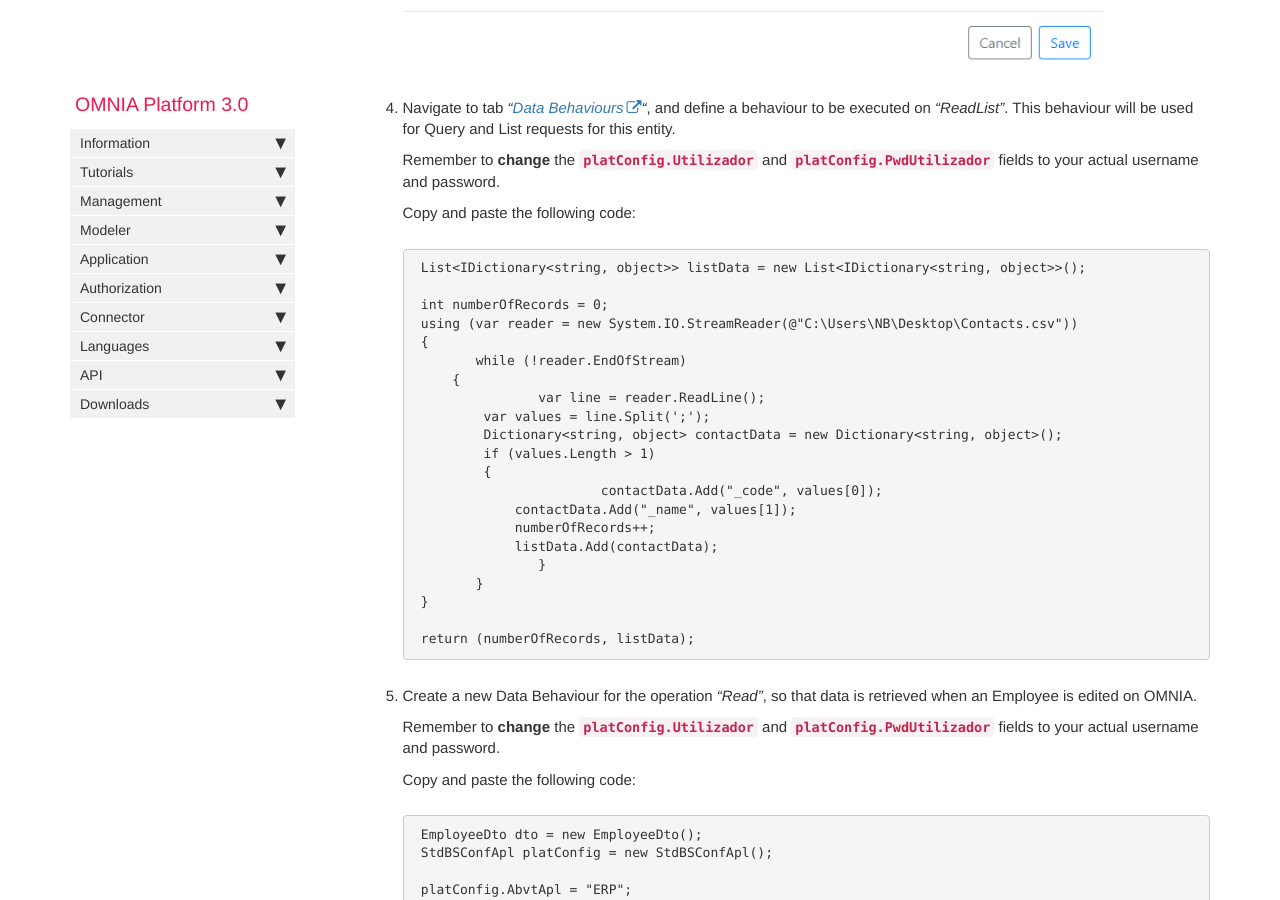
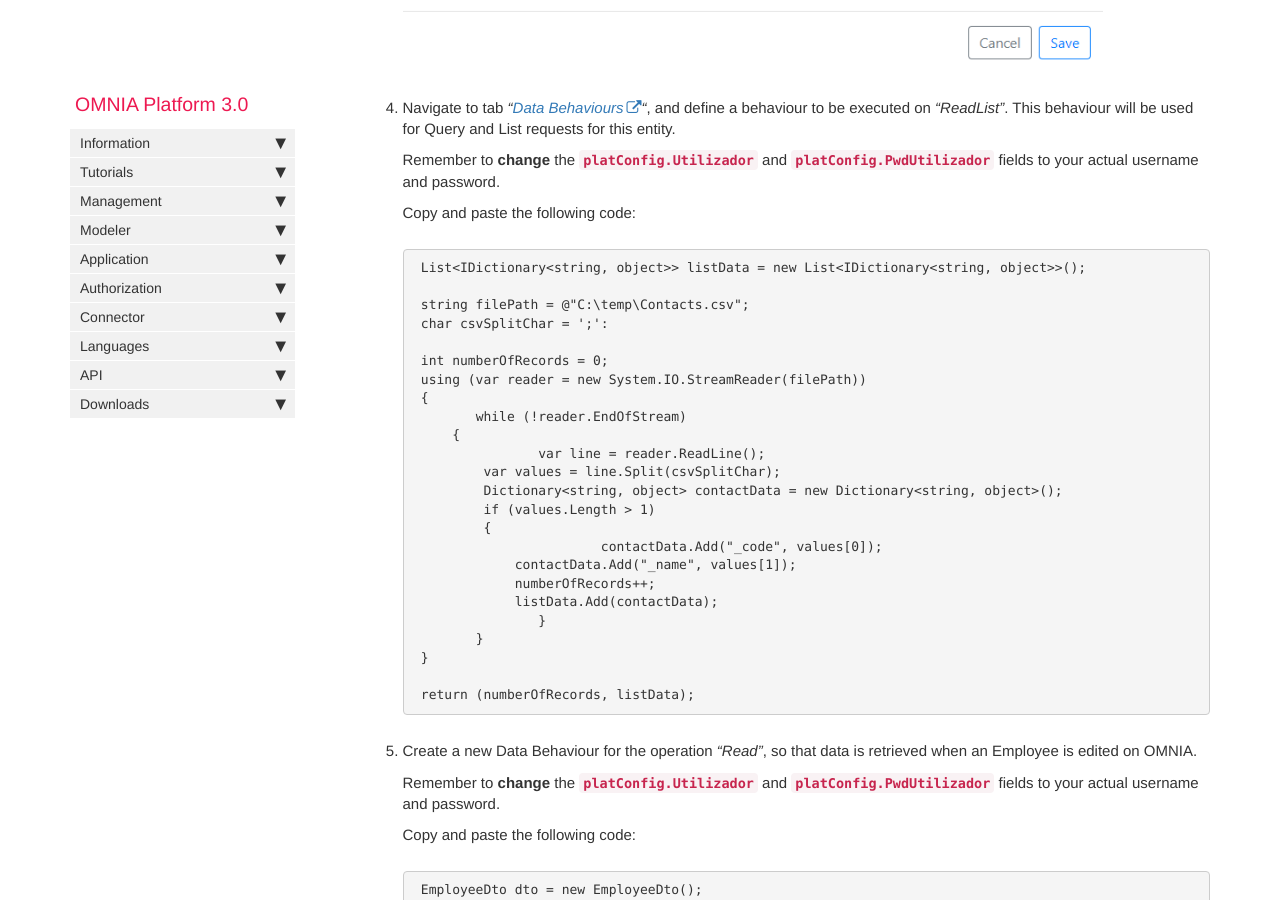
Before and after one commit to daniel8lopes/omnia3, a Jekyll site: the page built from docs/pages/omnia3/Tutorials/omnia3_connectortutorial.md, in a window 1280 px wide and 900 px high, scrolled down 2194 px. Built offline with Jekyll 4.4.1, drawn with Linux system fonts in a browser that asks for light colours; nearby versions of some CDN libraries; comment, search, counter and statistics services are not loaded.

Commit message:
Update omnia3_connectortutorial.md

````diff
--- a/docs/pages/omnia3/Tutorials/omnia3_connectortutorial.md
+++ b/docs/pages/omnia3/Tutorials/omnia3_connectortutorial.md
@@ -59,13 +59,16 @@ This tutorial assumes that you have created a OMNIA tenant ([click here to see h
     ```C#
     List<IDictionary<string, object>> listData = new List<IDictionary<string, object>>();
 
+    string filePath = @"C:\temp\Contacts.csv";
+    char csvSplitChar = ';':
+
     int numberOfRecords = 0;
-    using (var reader = new System.IO.StreamReader(@"C:\Users\NB\Desktop\Contacts.csv"))
+    using (var reader = new System.IO.StreamReader(filePath))
     {
     	while (!reader.EndOfStream)
         {
     		var line = reader.ReadLine();
-            var values = line.Split(';');
+            var values = line.Split(csvSplitChar);
             Dictionary<string, object> contactData = new Dictionary<string, object>();
             if (values.Length > 1)
             {
````
